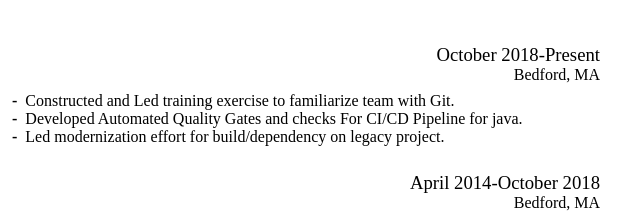
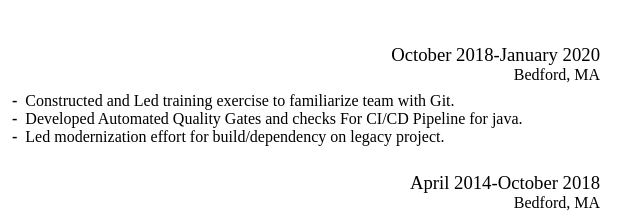
Before and after one commit to bblais23/resume, a website: page index.html in a window 1280 px wide. Shown: the part 380-597 px from the top of the page, 640-1280 px from the left. Drawn offline with Linux system fonts and the light colour scheme; a web font is replaced by a local one.

Commit message:
update resume with end date

```diff
--- a/index.html
+++ b/index.html
@@ -78,7 +78,7 @@
 								<h4 class="company">Progress Software</h4>
 								<h4 class="location">Bedford, MA</h4>
 
-								<h3 class="duration">October 2018-Present</h3>
+								<h3 class="duration">October 2018-January 2020</h3>
 
 								<ul class="lists">
 										<li>Facilitated discussion on JavaScript best practices and coding standards.</li>
```
